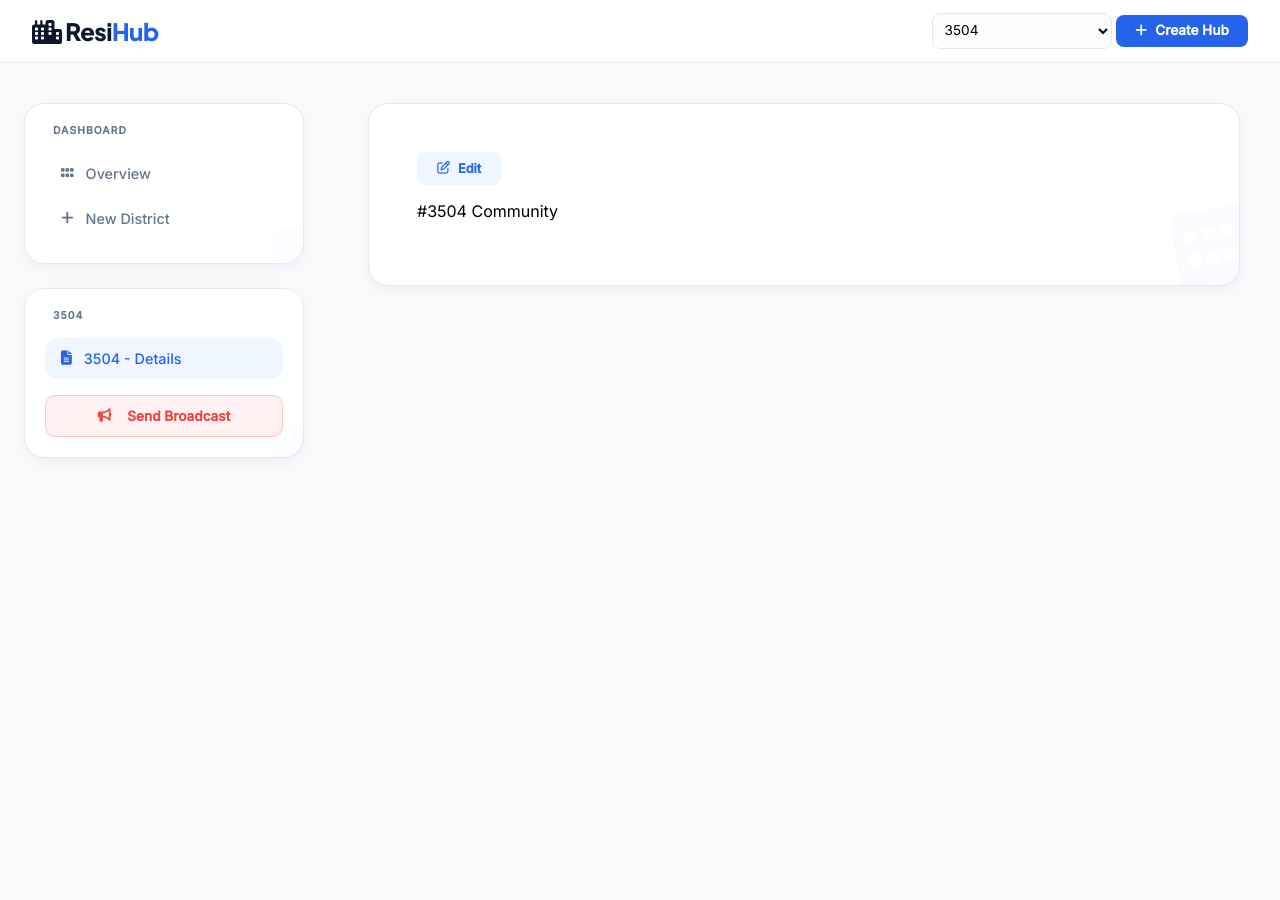
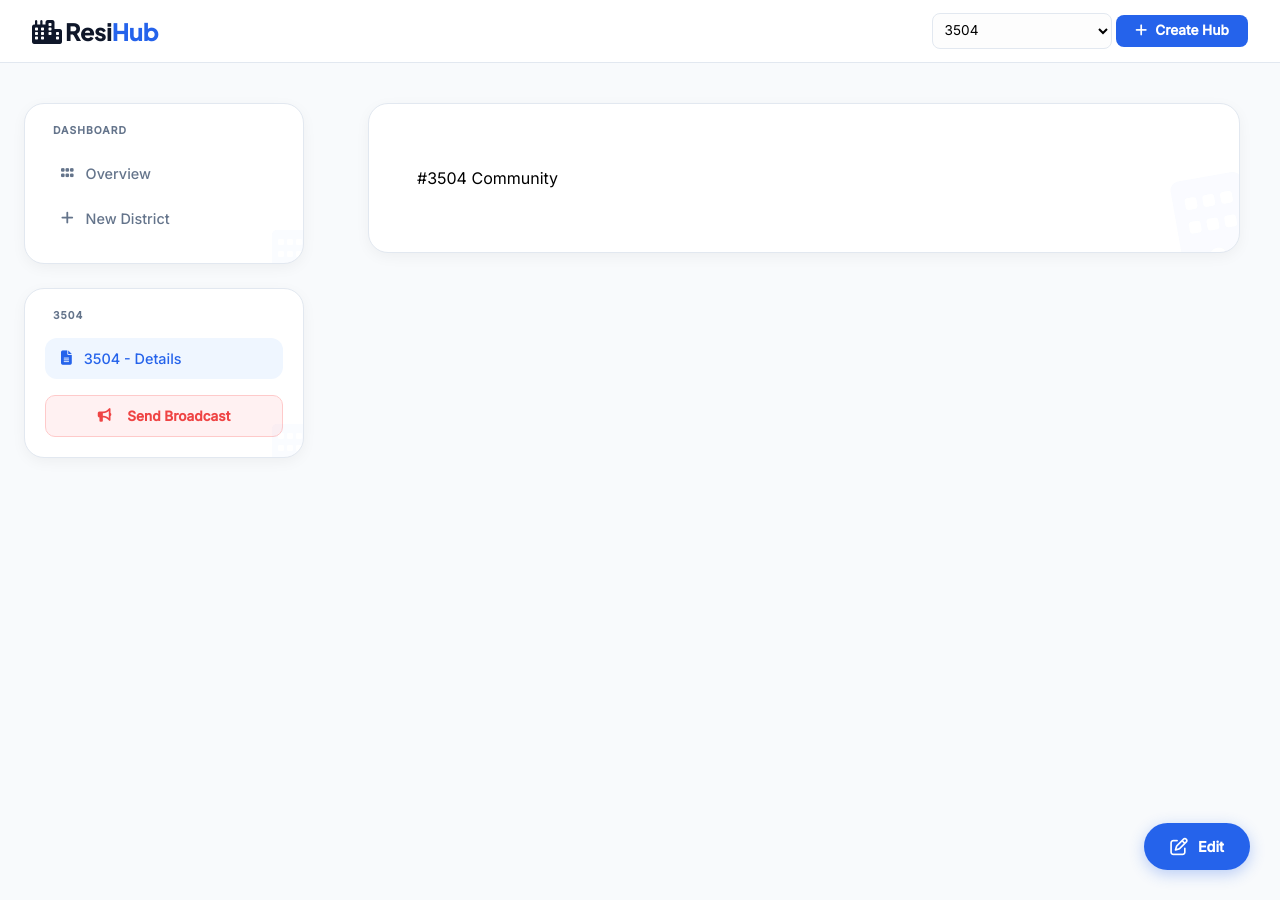
Before and after one commit to dekumar2-lab/lab-community, a Jekyll site: the page built from content/3504/index.md, in a window 1280 px wide. Built offline with Jekyll 4.4.1, drawn with Linux system fonts in a browser that asks for light colours.

```diff
--- a/_includes/custom-styles.html
+++ b/_includes/custom-styles.html
@@ -679,4 +679,38 @@
     padding: 4rem;
     color: var(--text-muted);
 }
+
+/* Container for the floating action button */
+.edit-btn-container {
+    position: fixed; /* Fixes it relative to the browser window */
+    bottom: 30px;    /* 30px from the bottom */
+    right: 30px;     /* 30px from the right */
+    z-index: 1000;   /* Ensures it stays above all other content */
+}
+
+.btn-edit-action {
+    display: flex;
+    align-items: center;
+    gap: 10px;
+    padding: 0.8rem 1.5rem;
+    background: var(--primary); /* Uses your main brand color */
+    color: white !important;   /* White text for contrast */
+    border-radius: 50px;       /* Pill shape for a modern FAB look */
+    text-decoration: none;
+    font-weight: 700;
+    font-size: 0.9rem;
+    box-shadow: 0 4px 15px rgba(37, 99, 235, 0.3); /* Soft shadow for depth */
+    transition: all 0.3s cubic-bezier(0.4, 0, 0.2, 1);
+    border: 2px solid transparent;
+}
+
+.btn-edit-action:hover {
+    transform: translateY(-3px); /* Lifts up on hover */
+    box-shadow: 0 6px 20px rgba(37, 99, 235, 0.4);
+    background: #1d4ed8; /* Slightly darker blue */
+}
+
+.btn-edit-action i {
+    font-size: 1.1rem;
+}
 </style>
```
